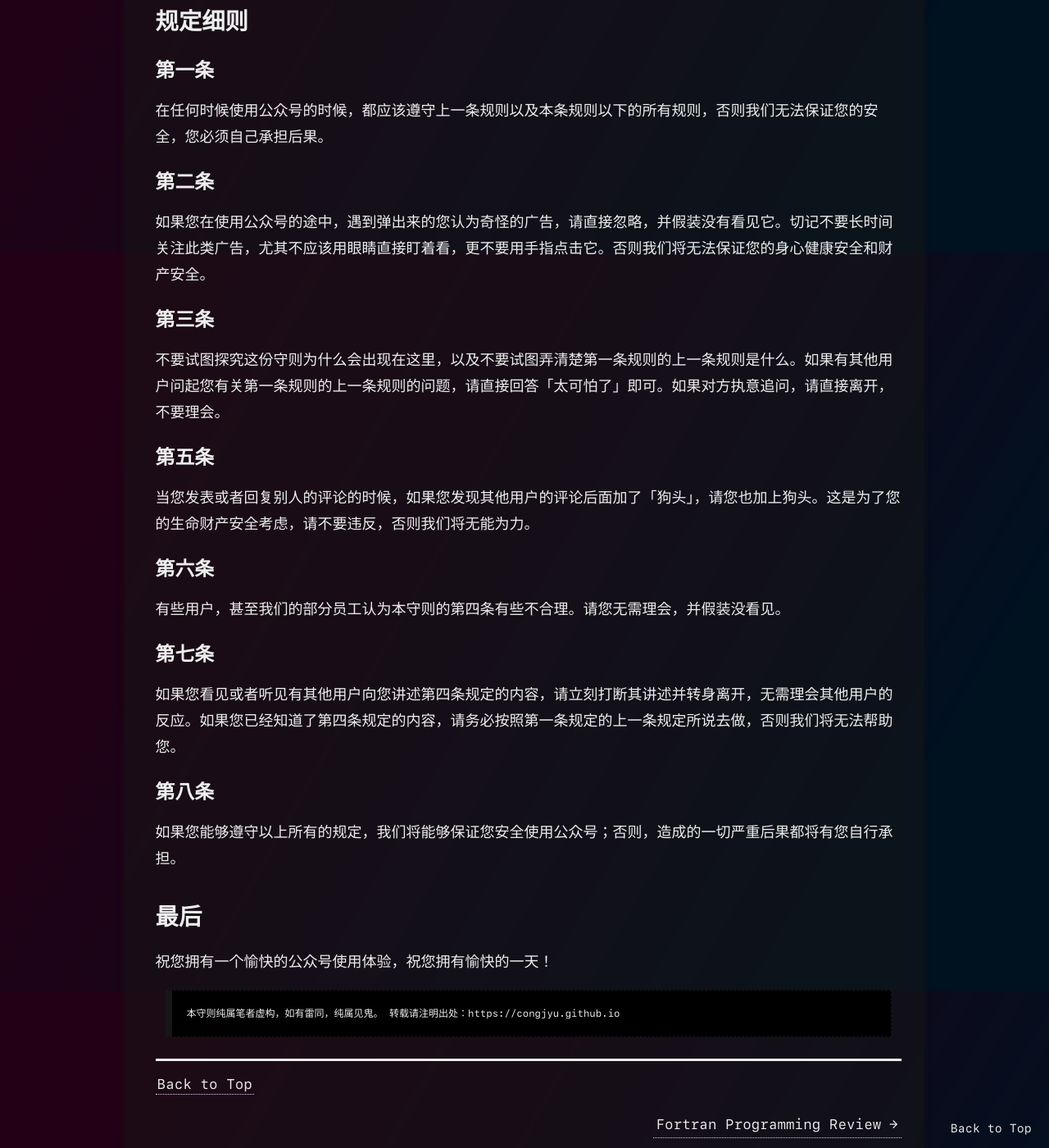
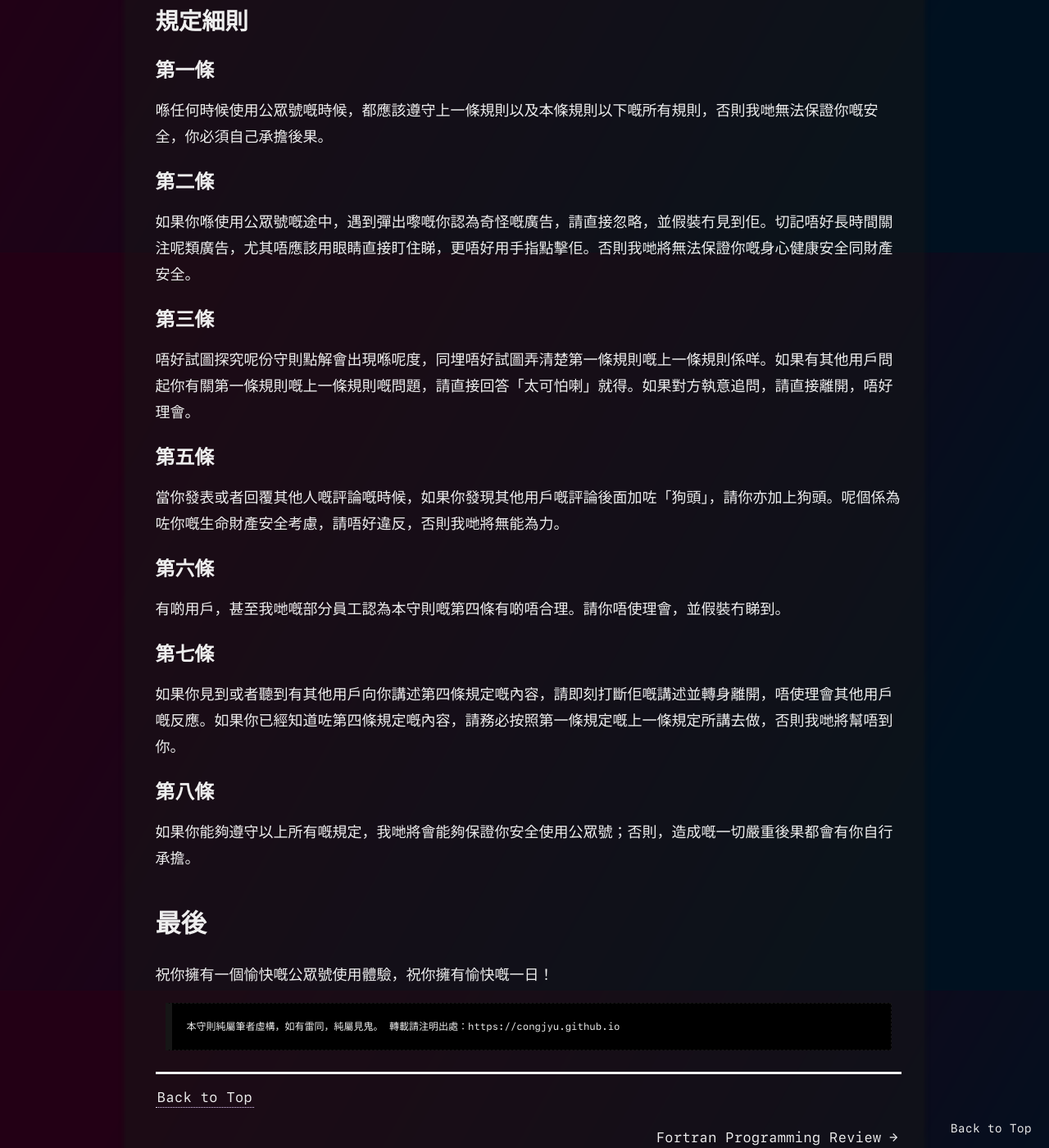
Before and after one commit to CongJyu/CongJyu.github.io, a Jekyll site: the page built from _posts/2021-11-28-official_account_rules.md, in a window 1280 px wide and 1400 px high, scrolled down 592 px. Shown: the whole window at 82% size. Built offline with Jekyll 4.4.1, drawn with Linux system fonts in a browser that asks for light colours; some web fonts are replaced; comment, search, counter and statistics services are not loaded; some of the changed text lies outside the part shown.

Commit message:
update words

```diff
--- a/_posts/2021-11-28-official_account_rules.md
+++ b/_posts/2021-11-28-official_account_rules.md
@@ -8,45 +8,45 @@ tags:
     - 雜談碎筆
 ---
 
-# 公众号用户使用守则
+# 公眾號用戶使用守則
 
-## 重要说明
+## 重要說明
 
-在使用公众号之前请仔细阅读守则，并确保您不会违反其中的任何一条。如果您违反了任何一条，请自行承担后果。下面是守则的详细规定：
+喺使用公眾號之前請仔細閱讀守則，並確保你唔會違反其中任何一條。如果你違反咗任何一條，請自行承擔後果。以下係守則嘅詳細規定：
 
-## 规定细则
+## 規定細則
 
-### 第一条
+### 第一條
 
-在任何时候使用公众号的时候，都应该遵守上一条规则以及本条规则以下的所有规则，否则我们无法保证您的安全，您必须自己承担后果。
+喺任何時候使用公眾號嘅時候，都應該遵守上一條規則以及本條規則以下嘅所有規則，否則我哋無法保證你嘅安全，你必須自己承擔後果。
 
-### 第二条
+### 第二條
 
-如果您在使用公众号的途中，遇到弹出来的您认为奇怪的广告，请直接忽略，并假装没有看见它。切记不要长时间关注此类广告，尤其不应该用眼睛直接盯着看，更不要用手指点击它。否则我们将无法保证您的身心健康安全和财产安全。
+如果你喺使用公眾號嘅途中，遇到彈出嚟嘅你認為奇怪嘅廣告，請直接忽略，並假裝冇見到佢。切記唔好長時間關注呢類廣告，尤其唔應該用眼睛直接盯住睇，更唔好用手指點擊佢。否則我哋將無法保證你嘅身心健康安全同財產安全。
 
-### 第三条
+### 第三條
 
-不要试图探究这份守则为什么会出现在这里，以及不要试图弄清楚第一条规则的上一条规则是什么。如果有其他用户问起您有关第一条规则的上一条规则的问题，请直接回答「太可怕了」即可。如果对方执意追问，请直接离开，不要理会。
+唔好試圖探究呢份守則點解會出現喺呢度，同埋唔好試圖弄清楚第一條規則嘅上一條規則係咩。如果有其他用戶問起你有關第一條規則嘅上一條規則嘅問題，請直接回答「太可怕喇」就得。如果對方執意追問，請直接離開，唔好理會。
 
-### 第五条
+### 第五條
 
-当您发表或者回复别人的评论的时候，如果您发现其他用户的评论后面加了「狗头」，请您也加上狗头。这是为了您的生命财产安全考虑，请不要违反，否则我们将无能为力。
+當你發表或者回覆其他人嘅評論嘅時候，如果你發現其他用戶嘅評論後面加咗「狗頭」，請你亦加上狗頭。呢個係為咗你嘅生命財產安全考慮，請唔好違反，否則我哋將無能為力。
 
-### 第六条
+### 第六條
 
-有些用户，甚至我们的部分员工认为本守则的第四条有些不合理。请您无需理会，并假装没看见。
+有啲用戶，甚至我哋嘅部分員工認為本守則嘅第四條有啲唔合理。請你唔使理會，並假裝冇睇到。
 
-### 第七条
+### 第七條
 
-如果您看见或者听见有其他用户向您讲述第四条规定的内容，请立刻打断其讲述并转身离开，无需理会其他用户的反应。如果您已经知道了第四条规定的内容，请务必按照第一条规定的上一条规定所说去做，否则我们将无法帮助您。
+如果你見到或者聽到有其他用戶向你講述第四條規定嘅內容，請即刻打斷佢嘅講述並轉身離開，唔使理會其他用戶嘅反應。如果你已經知道咗第四條規定嘅內容，請務必按照第一條規定嘅上一條規定所講去做，否則我哋將幫唔到你。
 
-### 第八条
+### 第八條
 
-如果您能够遵守以上所有的规定，我们将能够保证您安全使用公众号；否则，造成的一切严重后果都将有您自行承担。
+如果你能夠遵守以上所有嘅規定，我哋將會能夠保證你安全使用公眾號；否則，造成嘅一切嚴重後果都會有你自行承擔。
 
-## 最后
+# 最後
 
-祝您拥有一个愉快的公众号使用体验，祝您拥有愉快的一天！
+祝你擁有一個愉快嘅公眾號使用體驗，祝你擁有愉快嘅一日！
 
-> 本守则纯属笔者虚构，如有雷同，纯属见鬼。
-> 转载请注明出处：https://congjyu.github.io
+> 本守則純屬筆者虛構，如有雷同，純屬見鬼。
+> 轉載請注明出處：https://congjyu.github.io
--- a/blog/aboutme/index.html
+++ b/blog/aboutme/index.html
@@ -75,7 +75,7 @@ group: navigation
         href="https://en.wikipedia.org/wiki/Yale_romanization_of_Cantonese"
         title="About the Romanization of Cantonese">Jyutjyu</a>、English 或者<a target="#"
         href="https://en.wikipedia.org/wiki/Standard_Chinese"
-        title="About Standard Chinese">汉语普通话</a>同我交流。由於眾所週知嘅原因，不討論政治問題。
+        title="About Standard Chinese">汉语普通话</a>同我交流。
 </p>
 
 <h3>訂閱</h3>
```
Also changed, not shown: _posts/2022-09-11-short_poems.md (+7 -7 lines).
